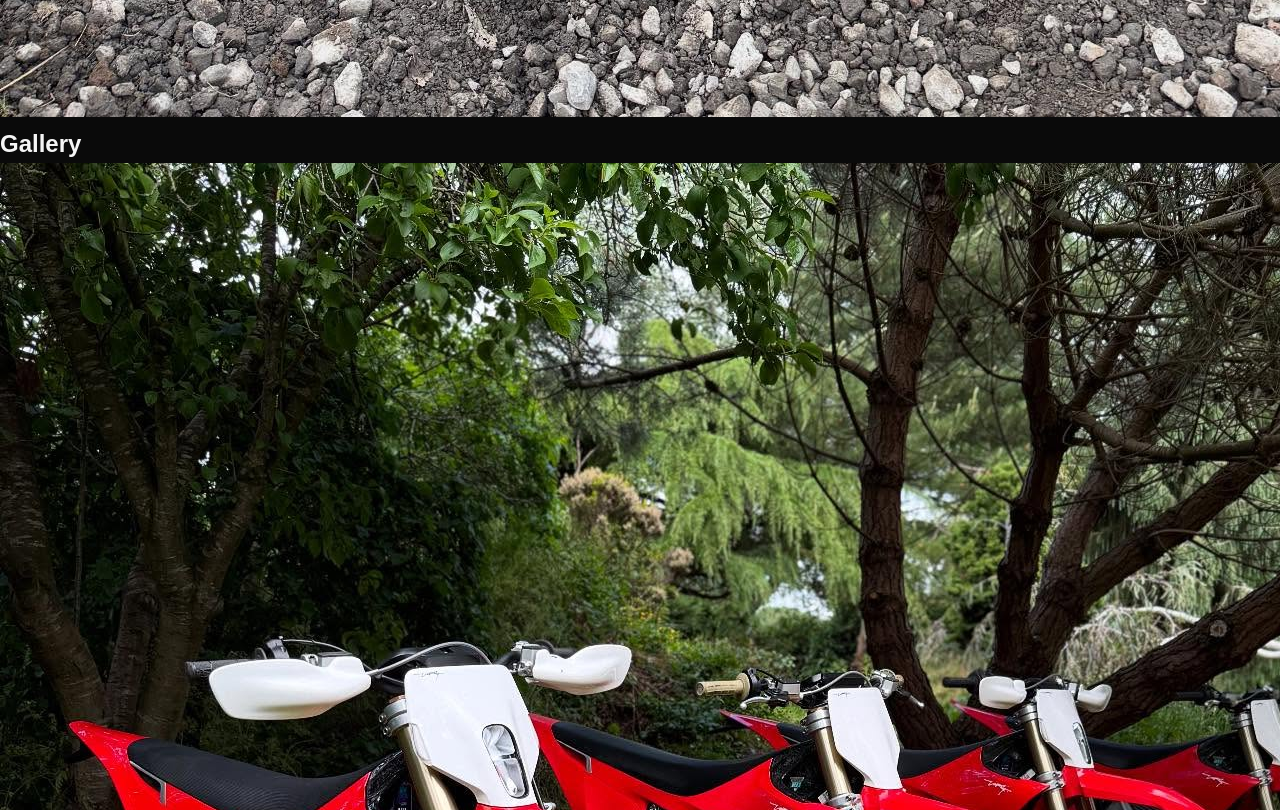
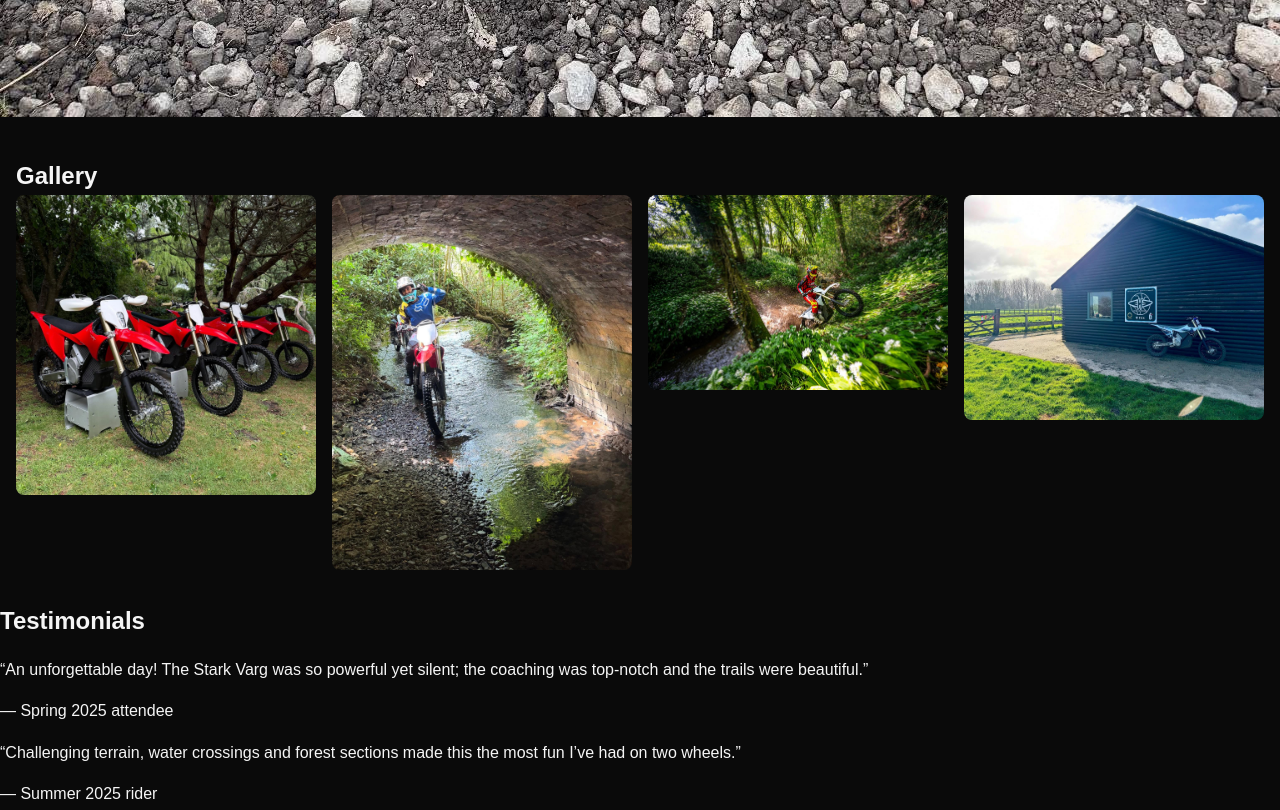
Before and after one commit to sif-gith/enduro-hub-experience, a plain HTML site: page index.html in a window 1280 px wide. Shown: the part 7280-8090 px from the top of the page. Drawn offline with Linux system fonts and the light colour scheme.

Commit message:
Update style.css

```diff
--- a/style.css
+++ b/style.css
@@ -101,3 +101,19 @@ footer {
 @media (max-width: 480px) {
   .insta-contact { padding: 1rem 1.5rem; font-size: 1rem; }
 }
+
+/* Gallery grid */
+.gallery {
+  padding: 2rem 1rem;
+}
+.gallery .gallery-grid {
+  display: grid;
+  grid-template-columns: repeat(auto-fit, minmax(200px, 1fr));
+  gap: 1rem;
+}
+.gallery .gallery-grid img {
+  width: 100%;
+  height: auto;
+  border-radius: 8px;
+  object-fit: cover;
+}
```
